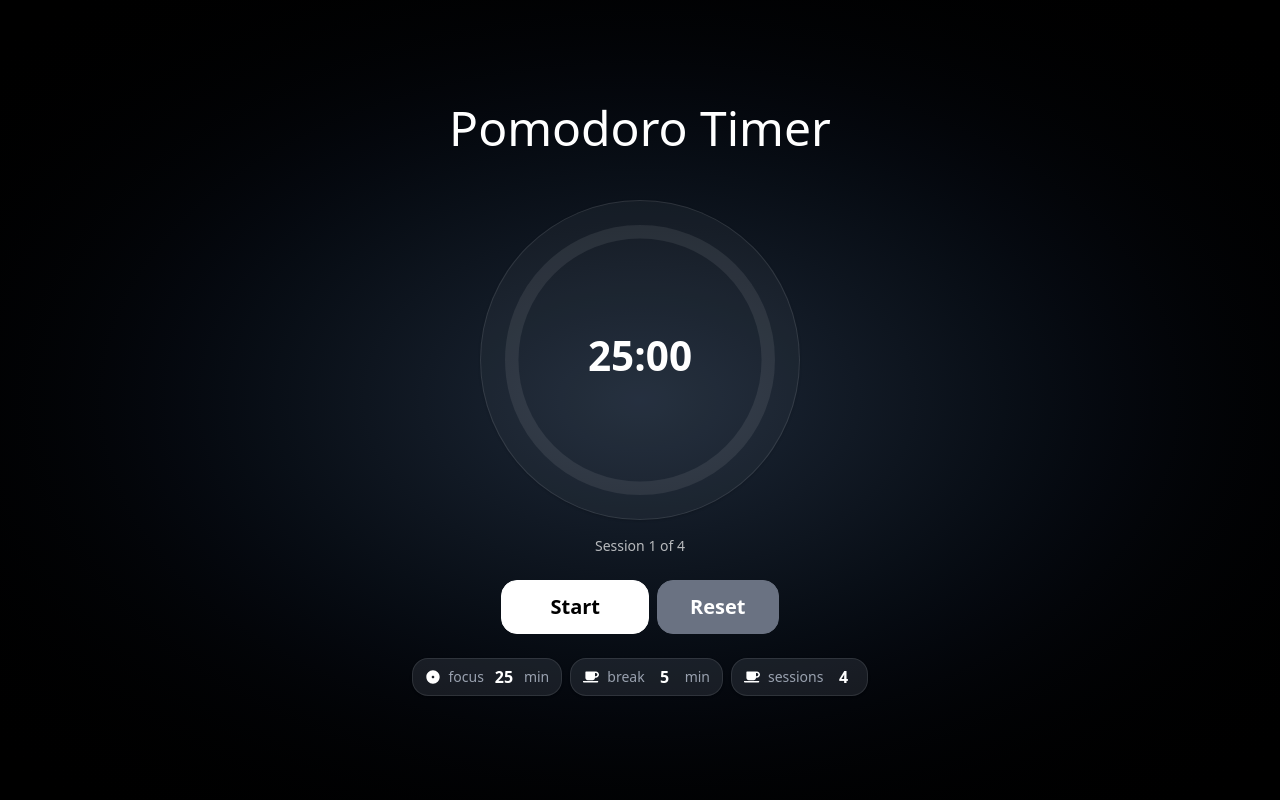
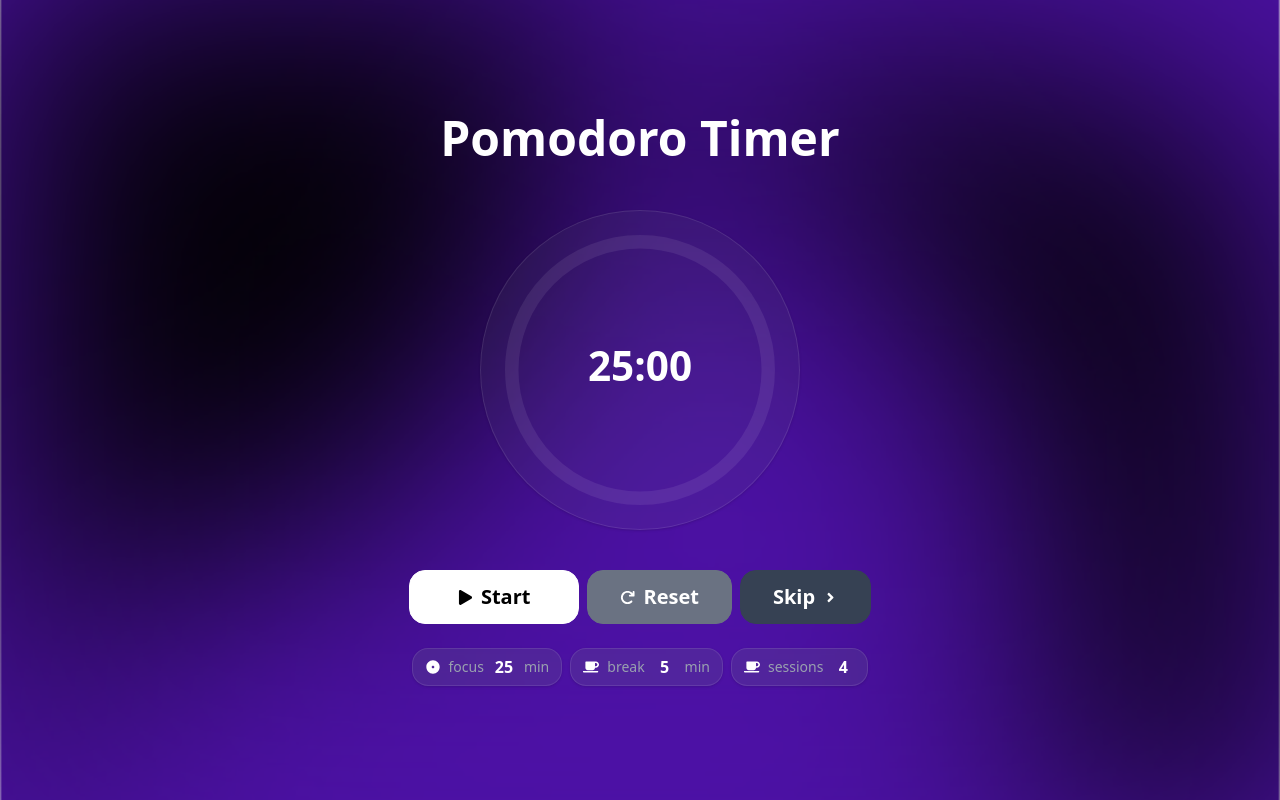
Before and after one commit to maxchmelda/pomodoro, a Next.js app: page / in a window 1280 px wide. Built offline with nearby package versions, Linux system fonts and the light colour scheme.

Commit message:
feat: skip button

```diff
--- a/app/page.tsx
+++ b/app/page.tsx
@@ -2,9 +2,17 @@ import PomoTimer from '@/components/PomoTimer/PomoTimer'
 
 const page = () => {
   return (
-    <div className='w-full h-full min-h-screen bg-radial from-gray-800 to-black flex flex-col justify-center items-center'>
+    <div
+      className='w-full h-full min-h-screen  flex flex-col justify-center items-center'
+      style={{
+        backgroundImage: 'url(bg.png)',
+        backgroundRepeat: 'no-repeat',
+        backgroundSize: 'cover',
+        backgroundPosition: 'center'
+      }}
+    >
       <div className='flex flex-col justify-center items-center gap-2'>
-        <h1 className='text-white font-light text-5xl'>Pomodoro Timer</h1>
+        <h1 className='text-white font-bold text-5xl'>Pomodoro Timer</h1>
         <PomoTimer />
       </div>
     </div>
--- a/components/PomoTimer/Clock.tsx
+++ b/components/PomoTimer/Clock.tsx
@@ -61,7 +61,16 @@ const Clock = ({ settings, lockedSettings, timerState } : { settings: Settings,
                 styles={progressStyles}
             />
         </div>
-        <span className='text-white/70 text-sm'>{`Session ${timerState.currentSession} of ${lockedSettings.sessionCount}`}</span>
+        <span className='text-white/70 text-sm'>
+        {
+            timerState.started && (
+                !timerState.isBreak ?
+                    `Session ${timerState.currentSession} of ${lockedSettings.sessionCount}`
+                :
+                    "Take a break"
+            )
+        }
+        </span>
     </div>
   )
 }
--- a/components/PomoTimer/ControlButtons.tsx
+++ b/components/PomoTimer/ControlButtons.tsx
@@ -1,35 +1,51 @@
 import { TimerState } from "@/hooks/useTimer";
+import { FaAngleRight, FaPlay } from "react-icons/fa";
+import { FaArrowRotateRight } from "react-icons/fa6";
+import { RiResetRightLine } from "react-icons/ri";
 
 type Props = {
     start: () => void;
     toggle: () => void;
     reset: () => void;
-    timerState: TimerState
+    timerState: TimerState;
+    skip: () => void;
 }
 
-const ControlButtons = ({ start, toggle, reset, timerState } : Props) => {
+const ControlButtons = ({ start, toggle, reset, skip, timerState } : Props) => {
   return (
     <div className='flex justify-center items-center gap-2'>
 
         <button
-            className='rounded-2xl px-12 py-3 bg-white text-xl font-semibold hover:bg-white/10 hover:text-white border border-white hover:border-white/10 cursor-pointer transition-colors duration-100'
+            className='rounded-2xl px-12 py-3 bg-white text-xl font-semibold hover:bg-white/10 hover:text-white border border-white hover:border-white/10 cursor-pointer transition-colors duration-100 flex justify-center items-center gap-2'
             onClick={() => {
                 if (!timerState.started) start();
                 else toggle();
             }}
         >
-            {
-                !timerState.started ? "Start" :
-                timerState.active ? "Pause" :
-                "Resume"
-            }
+            <FaPlay size={15} />
+            <span>
+                {
+                    !timerState.started ? "Start" :
+                    timerState.active ? "Pause" :
+                    "Resume"
+                }
+            </span>
         </button>
 
         <button
-            className='rounded-2xl px-8 py-3 bg-gray-500 text-xl text-white font-semibold hover:bg-white/10 hover:text-white border border-gray-500 hover:border-white/10 cursor-pointer transition-colors duration-100'
+            className='rounded-2xl px-8 py-3 bg-gray-500 text-xl text-white font-semibold hover:bg-white/10 hover:text-white border border-gray-500 hover:border-white/10 cursor-pointer transition-colors duration-100 flex justify-center items-center gap-2'
             onClick={() => reset()}
         >
-            Reset
+            <FaArrowRotateRight  size={15} />
+            <span>Reset</span>
+        </button>
+
+        <button
+            className='rounded-2xl px-8 py-3 bg-gray-700 text-xl text-white font-semibold hover:bg-white/10 hover:text-white border border-gray-700 hover:border-white/10 cursor-pointer transition-colors duration-100 flex justify-center items-center gap-2'
+            onClick={() => skip()}
+        >
+            <span>Skip</span>
+            <FaAngleRight size={15} />
         </button>
     </div>
   )
--- a/components/PomoTimer/PomoTimer.tsx
+++ b/components/PomoTimer/PomoTimer.tsx
@@ -17,7 +17,8 @@ const PomoTimer = () => {
         timerState,
         settings,
         updateSettingsItem,
-        lockedSettings
+        lockedSettings,
+        skipStage
     } = useTimer();
 
   return (
@@ -26,7 +27,7 @@ const PomoTimer = () => {
         <Clock settings={settings} lockedSettings={lockedSettings} timerState={timerState} />
 
         {/* Start / Stop / Reset / Skip */}
-        <ControlButtons start={startTimer} toggle={pauseTimer} reset={resetTimer} timerState={timerState} />
+        <ControlButtons start={startTimer} toggle={pauseTimer} reset={resetTimer} skip={skipStage} timerState={timerState} />
 
         {/* Settings (Focus, break, sessions) */}
         <TimerSettings settings={settings} handleUpdate={updateSettingsItem} />
--- a/hooks/useTimer.tsx
+++ b/hooks/useTimer.tsx
@@ -70,6 +70,13 @@ export default function useTimer() {
         });
     }
 
+    function skipStage() {
+        setTimerState((prev) => ({
+            ...prev,
+            accumulatedSecs: prev.accumulatedSecs + prev.untilNext
+        }));
+    }
+
     React.useEffect(() => {
 
         // check if ended
@@ -93,6 +100,7 @@ export default function useTimer() {
             ...prev,
             ended,
             active: ended ? false : prev.active,
+            started: ended ? false : prev.started,
             isBreak,
             untilNext,
             currentSession
@@ -101,5 +109,5 @@ export default function useTimer() {
 
 
 
-    return { startTimer, pauseTimer, resetTimer, timerState, updateSettingsItem, settings, lockedSettings }
+    return { startTimer, pauseTimer, resetTimer, timerState, updateSettingsItem, settings, lockedSettings, skipStage }
 }
```
Also changed, not shown: public/bg.png (added).
